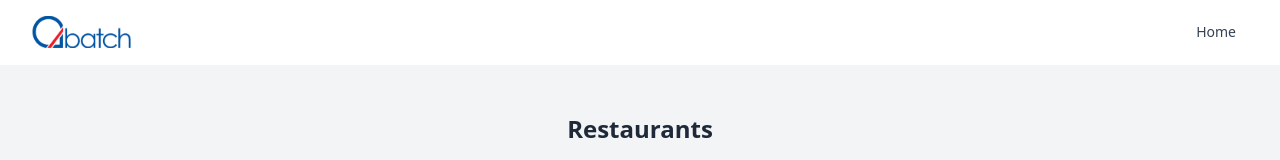
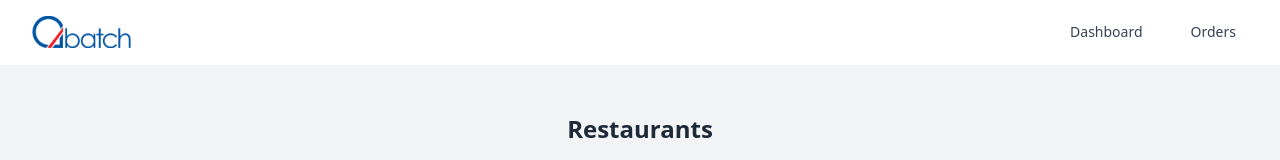
Before and after one commit to ali-mustafa-qbatch/qbatch-lunch-order-platform, a React (Vite) app in the folder frontend/: page /admin in a window 1280 px wide. Shown: the top 160 px of the page. Built offline with nearby package versions, Linux system fonts and the light colour scheme.

Commit message:
Add Order components and its routes in Navbar component

```diff
--- a/frontend/src/App.jsx
+++ b/frontend/src/App.jsx
@@ -4,6 +4,7 @@ import AdminPage from "./components/AdminPage";
 import HomePage from "./components/HomePage";
 import SignIn from "./components/SignIn";
 import SignUp from "./components/SignUp";
+import Orders from "./components/Orders";
 import Footer from "./components/Footer";
 
 function App() {
@@ -58,6 +59,18 @@ function App() {
 				>
 					{" "}
 				</Route>
+				<Route
+					path="/admin/orders"
+					element={
+						<>
+							<Navbar user='Admin' />
+							<Orders />
+							<Footer />
+						</>
+					}
+				>
+					{" "}
+				</Route>
 			</Routes>
 		</BrowserRouter>
 	);
--- a/frontend/src/components/Navbar.jsx
+++ b/frontend/src/components/Navbar.jsx
@@ -22,7 +22,8 @@ const Navbar = ({ user=null }) => {
 						{
 							user === 'Admin' ? (
 								<>
-									<Link to="/" className="text-gray-700 hover:text-blue-600 px-3 py-2 text-sm font-medium">Home</Link>
+									<Link to="/admin" className="text-gray-700 hover:text-blue-600 px-3 py-2 text-sm font-medium">Dashboard</Link>
+									<Link to="/admin/orders" className="text-gray-700 hover:text-blue-600 px-3 py-2 text-sm font-medium">Orders</Link>
 								</>
 							) : (
 								<>
@@ -54,8 +55,11 @@ const Navbar = ({ user=null }) => {
 					{
 						user === 'Admin' ? (
 							<>
-								<Link to="/" className="block text-gray-700 hover:text-blue-600 px-3 py-2 text-base font-medium" onClick={() => setIsOpen(false)} >
-									Home
+								<Link to="/admin" className="block text-gray-700 hover:text-blue-600 px-3 py-2 text-base font-medium" onClick={() => setIsOpen(false)} >
+									Dashboard
+								</Link>
+								<Link to="/admin/orders" className="block text-gray-700 hover:text-blue-600 px-3 py-2 text-base font-medium" onClick={() => setIsOpen(false)} >
+									Orders
 								</Link>
 							</>
 						) : (
--- /dev/null
+++ b/frontend/src/components/Orders.jsx
@@ -0,0 +1,7 @@
+function Orders() {
+  return (
+    <div>Orders</div>
+  )
+}
+
+export default Orders
```
